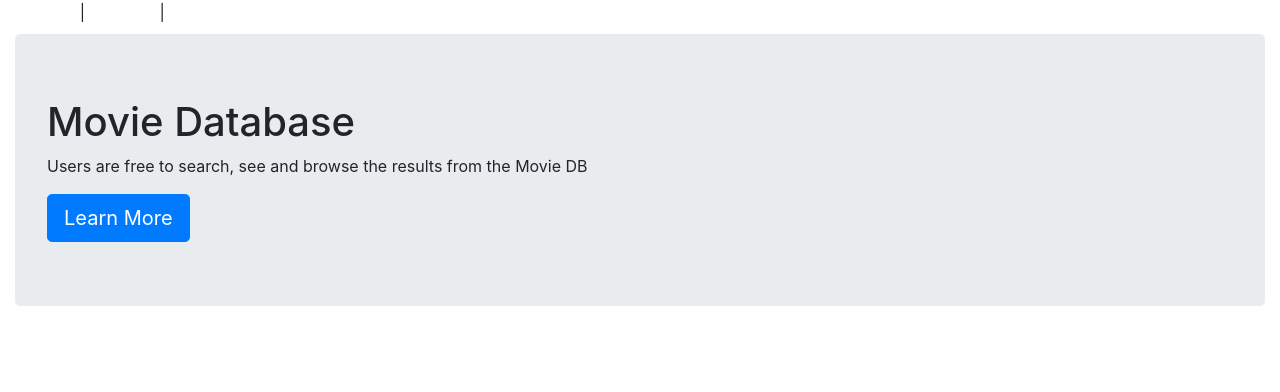
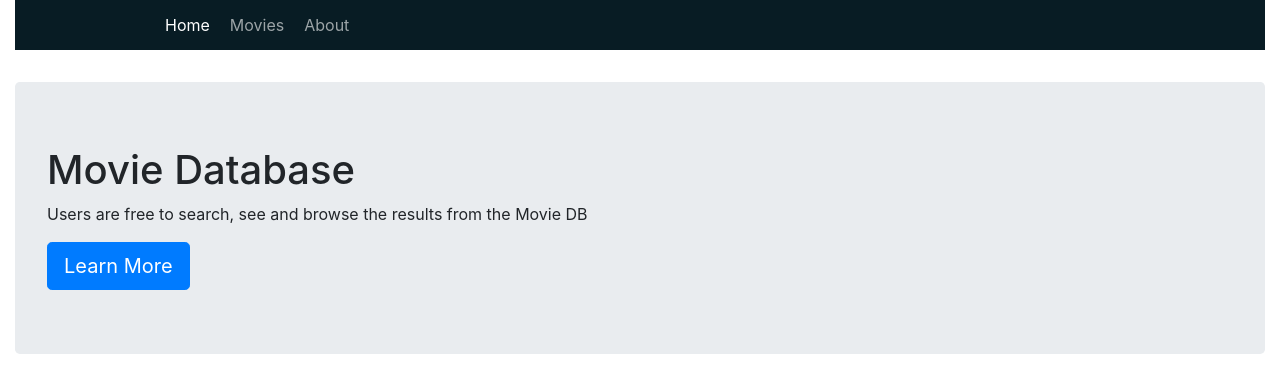
Before and after one commit to alexandrecbl/dazn, a React app: page / in a window 1280 px wide. Shown: the top 392 px of the page. Built offline with nearby package versions, Linux system fonts and the light colour scheme.

Commit message:
Styling Nav component

```diff
--- a/src/components/common/Header.js
+++ b/src/components/common/Header.js
@@ -4,14 +4,14 @@ import LoadingDots from './LoadingDots';
 
 const Header = ({loading}) => {
     return (
+        <header>
             <nav>
                 <NavLink to="/" activeClassName="active" exact={true}>Home</NavLink>
-      {" | "}
                 <NavLink to="/movies" activeClassName="active">Movies</NavLink>
-      {" | "}
                 <NavLink to="/about" activeClassName="active">About</NavLink>
                 {loading && <LoadingDots interval={100} dots={20}/>}
             </nav>
+        </header>
     );
 };
 
```
Lines whose indentation alone changed are shown as unchanged.
